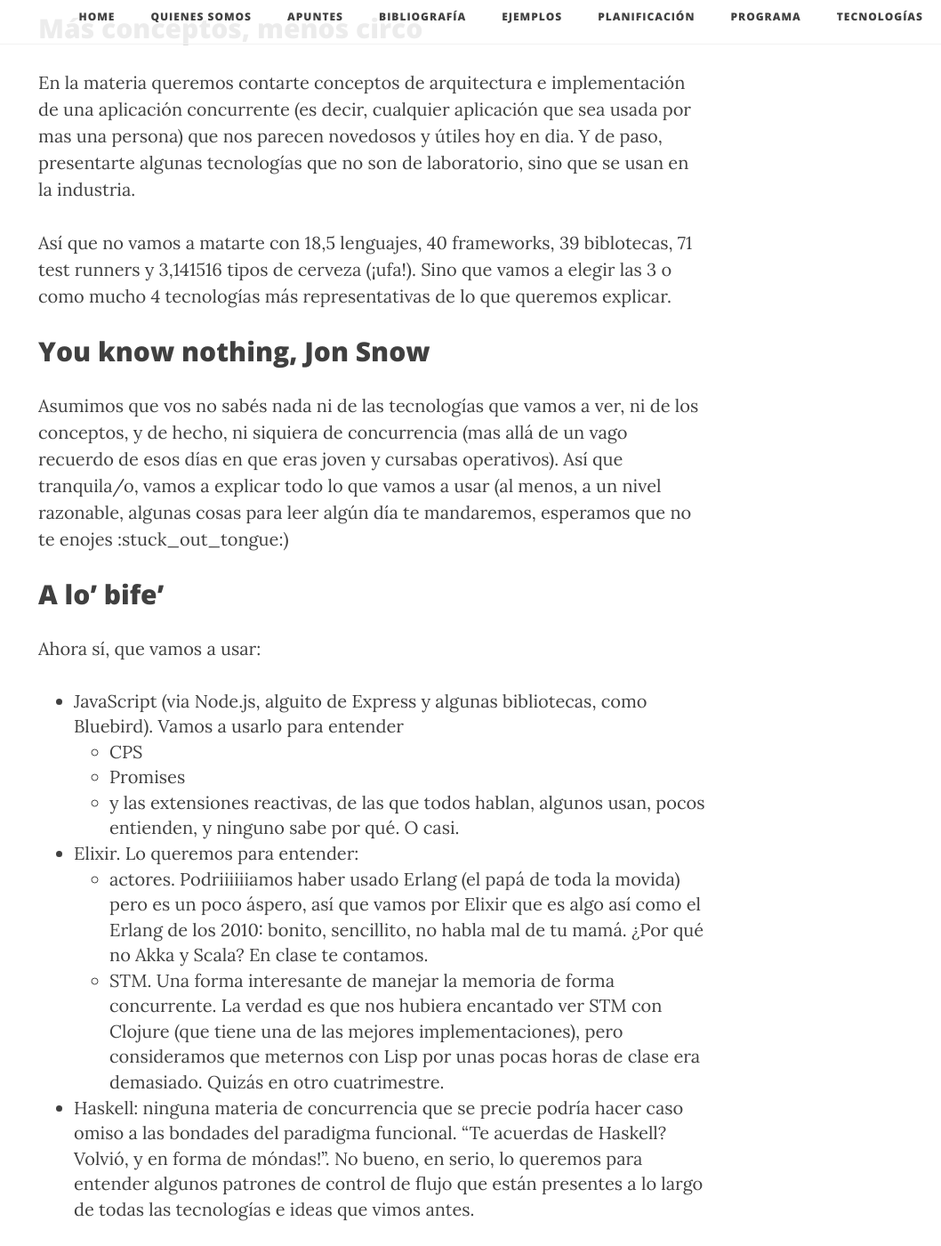
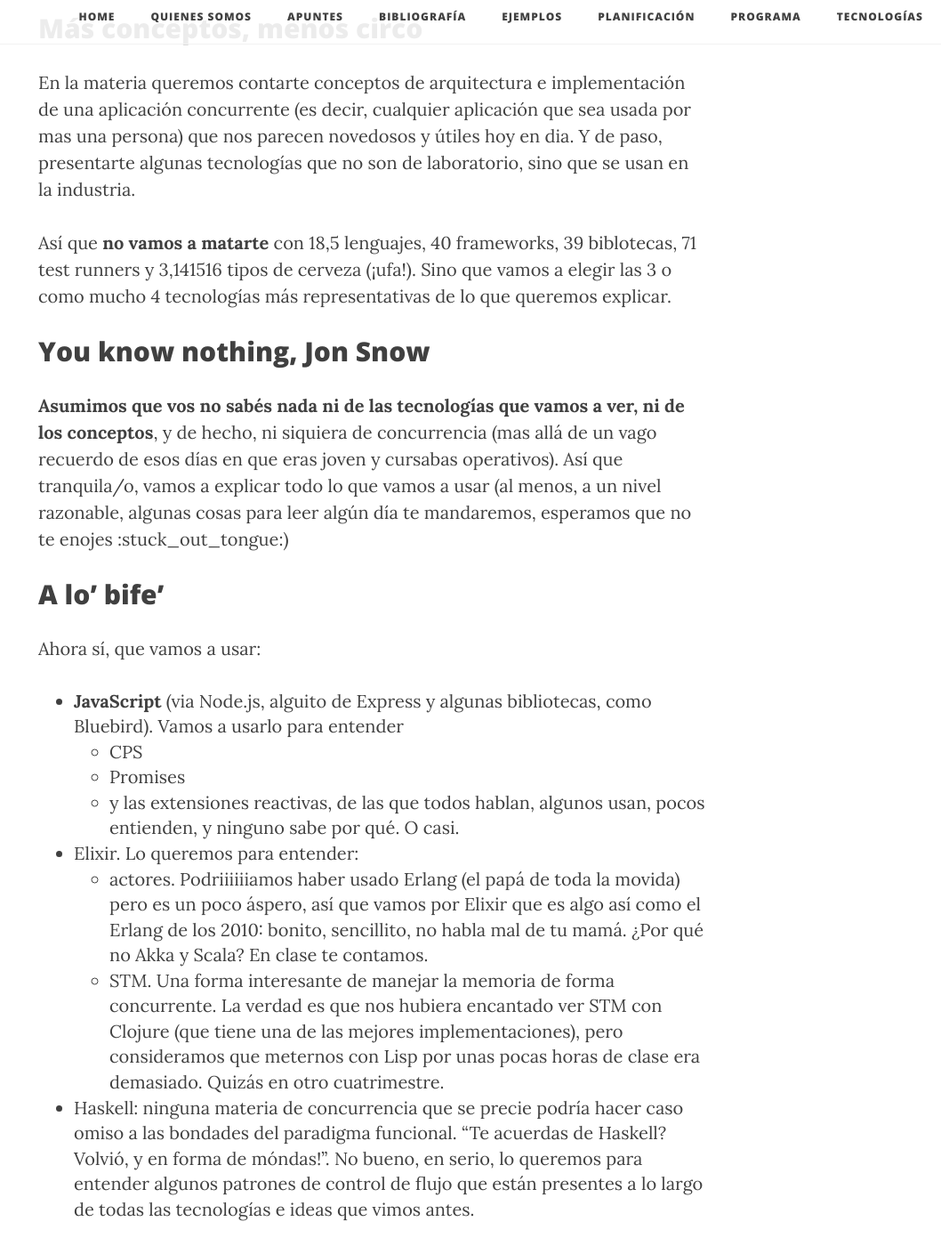
Before and after one commit to arquitecturas-concurrentes/arquitecturas-concurrentes.github.io, a Jekyll site: the page built from tecnologias.md, in a window 1280 px wide and 1400 px high, scrolled down 667 px. Shown: the whole window at 89% size, without its empty margins (222-1280 px from the left). Built offline with Jekyll 4.4.1, drawn with Linux system fonts in a browser that asks for light colours; nearby versions of some CDN libraries; part of the change alters nothing that is shown.

```diff
--- a/tecnologias.md
+++ b/tecnologias.md
@@ -12,22 +12,22 @@ Si estuviste leyendo las otras páginas habrás visto que mencionamos bastantes
 
 En la materia queremos contarte conceptos de arquitectura e implementación de una aplicación concurrente (es decir, cualquier aplicación que sea usada por mas una persona) que nos parecen novedosos y útiles hoy en dia. Y de paso, presentarte algunas tecnologías que no son de laboratorio, sino que se usan en la industria.
 
-Así que no vamos a matarte con 18,5 lenguajes, 40 frameworks, 39 biblotecas, 71 test runners y 3,141516 tipos de cerveza (¡ufa!). Sino que vamos a elegir las 3 o como mucho 4 tecnologías más representativas de lo que queremos explicar.
+Así que **no vamos a matarte** con 18,5 lenguajes, 40 frameworks, 39 biblotecas, 71 test runners y 3,141516 tipos de cerveza (¡ufa!). Sino que vamos a elegir las 3 o como mucho 4 tecnologías más representativas de lo que queremos explicar.
 
 ## You know nothing, Jon Snow
 
-Asumimos que vos no sabés nada ni de las tecnologías que vamos a ver, ni de los conceptos, y de hecho, ni siquiera de concurrencia (mas allá de un vago recuerdo de esos días en que eras joven y cursabas operativos). Así que tranquila/o, vamos a explicar todo lo que vamos a usar (al menos, a un nivel razonable, algunas cosas para leer algún día te mandaremos, esperamos que no te enojes :stuck_out_tongue:)
+**Asumimos que vos no sabés nada ni de las tecnologías que vamos a ver, ni de los conceptos**, y de hecho, ni siquiera de concurrencia (mas allá de un vago recuerdo de esos días en que eras joven y cursabas operativos). Así que tranquila/o, vamos a explicar todo lo que vamos a usar (al menos, a un nivel razonable, algunas cosas para leer algún día te mandaremos, esperamos que no te enojes :stuck_out_tongue:)
 
 
 ## A lo' bife'
 
 Ahora sí, que vamos a usar:
 
-  * JavaScript (via Node.js, alguito de Express y algunas bibliotecas, como Bluebird). Vamos a usarlo para entender
+  * **JavaScript** (via [Node.js](https://nodejs.org), alguito de Express y algunas bibliotecas, como Bluebird). Vamos a usarlo para entender
     * CPS
     * Promises
     * y las extensiones reactivas, de las que todos hablan, algunos usan, pocos entienden, y ninguno sabe por qué. O casi.
-  * Elixir. Lo queremos para entender:
-    * actores. Podriiiiiiamos haber usado Erlang (el papá de toda la movida) pero es un poco áspero, así que vamos por Elixir que es algo así como el Erlang de los 2010: bonito, sencillito, no habla mal de tu mamá. ¿Por qué no Akka y Scala? En clase te contamos.
+  * [Elixir](http://elixir-lang.org/). Lo queremos para entender:
+    * actores. Podriiiiiiamos haber usado [Erlang](http://www.erlang.org/) (el papá de toda la movida) pero es un poco áspero, así que vamos por Elixir que es algo así como el Erlang de los 2010: bonito, sencillito, no habla mal de tu mamá. ¿Por qué no Akka y Scala? En clase te contamos.
     * STM. Una forma interesante de manejar la memoria de forma concurrente. La verdad es que nos hubiera encantado ver STM con Clojure (que tiene una de las mejores implementaciones), pero consideramos que meternos con Lisp por unas pocas horas de clase era demasiado. Quizás en otro cuatrimestre.
   * Haskell: ninguna materia de concurrencia que se precie podría hacer caso omiso a las bondades del paradigma funcional. "Te acuerdas de Haskell? Volvió, y en forma de móndas!". No bueno, en serio, lo queremos para entender algunos patrones de control de flujo que están presentes a lo largo de todas las tecnologías e ideas que vimos antes.
```
